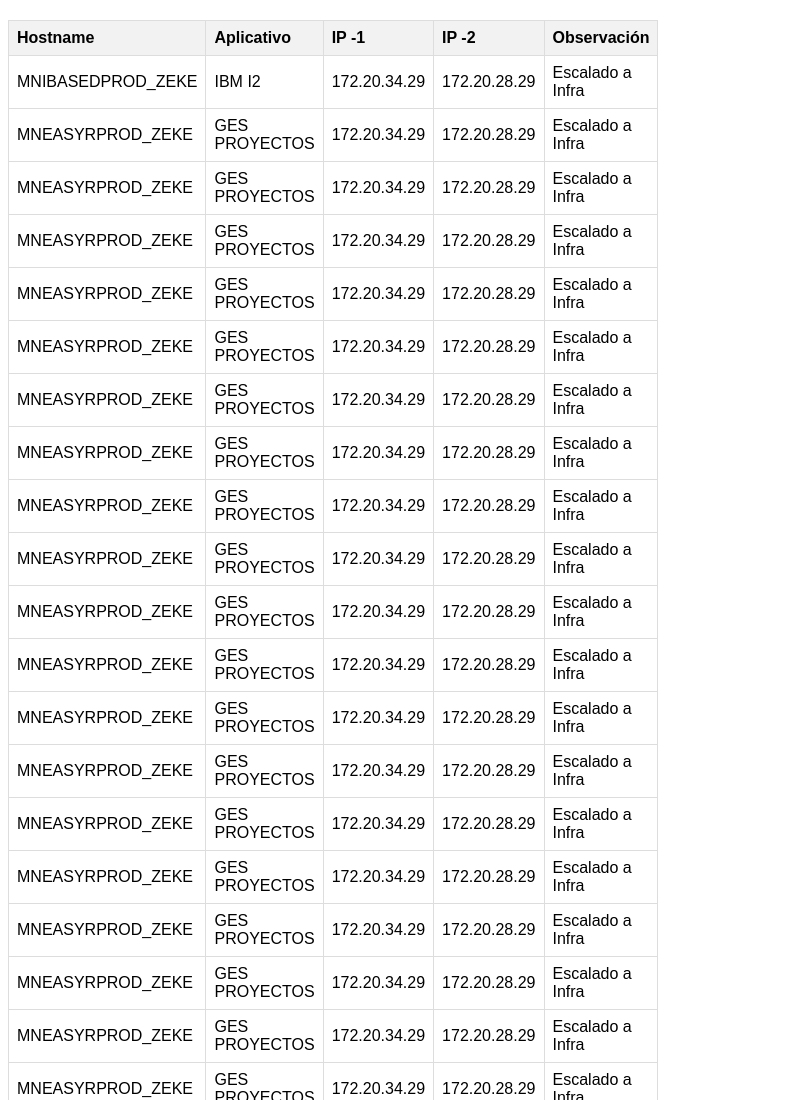
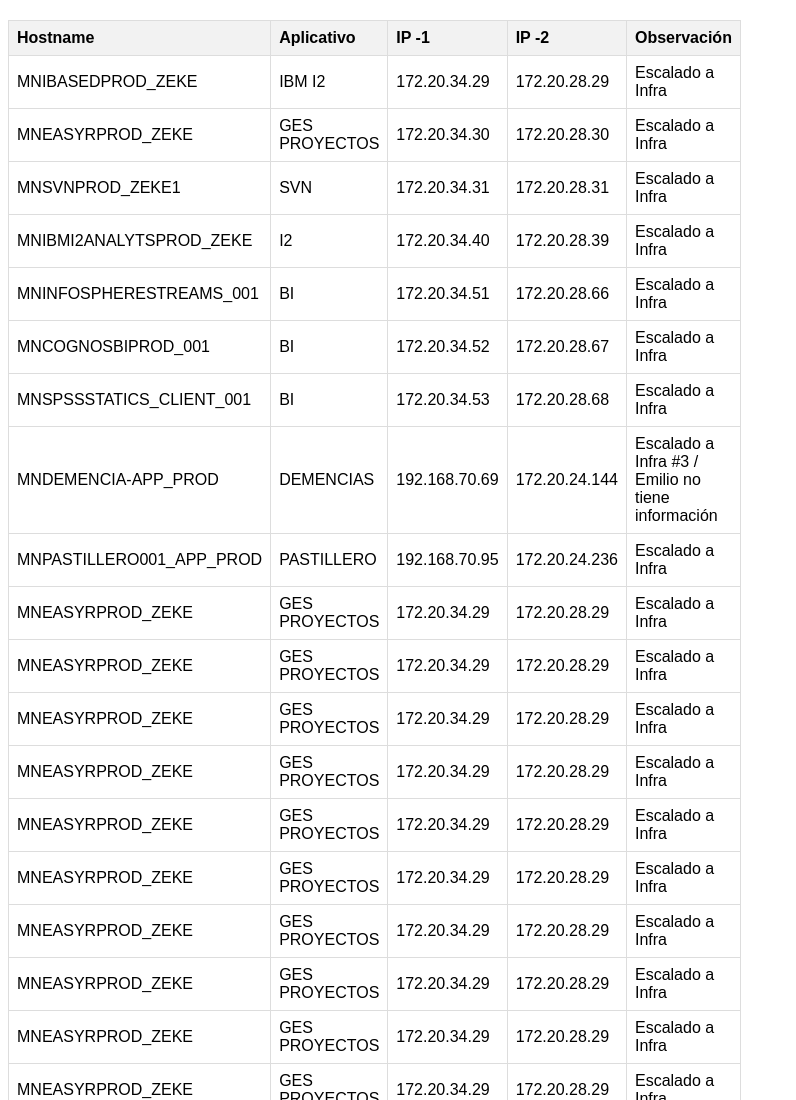
Before and after one commit to jhonrichard1976/listaser, a plain HTML site: page index.html in a window 1280 px wide. Shown: the top 1100 px of the page, without its empty margins (0-796 px from the left). Drawn offline with Linux system fonts and the light colour scheme.

Commit message:
Se suman 10VM

```diff
--- a/index.html
+++ b/index.html
@@ -33,71 +33,71 @@
             <tr>
                 <td>MNEASYRPROD_ZEKE</td>
                 <td>GES PROYECTOS</td>
-                <td>172.20.34.29</td>
-                <td>172.20.28.29</td>
+                <td>172.20.34.30</td>
+                <td>172.20.28.30</td>
                 <td>Escalado a Infra</td>
             </tr>
             <!-- Repetir el formato para otras filas -->
             <!-- Insertar filas de datos aquí -->
             <tr>
-                <td>MNEASYRPROD_ZEKE</td>
-                <td>GES PROYECTOS</td>
-                <td>172.20.34.29</td>
-                <td>172.20.28.29</td>
+                <td>MNSVNPROD_ZEKE1</td>
+                <td>SVN</td>
+                <td>172.20.34.31</td>
+                <td>172.20.28.31</td>
                 <td>Escalado a Infra</td>
             </tr>
             <!-- Repetir el formato para otras filas -->
             <!-- Insertar filas de datos aquí -->
             <tr>
-                <td>MNEASYRPROD_ZEKE</td>
-                <td>GES PROYECTOS</td>
-                <td>172.20.34.29</td>
-                <td>172.20.28.29</td>
+                <td>MNIBMI2ANALYTSPROD_ZEKE</td>
+                <td>I2</td>
+                <td>172.20.34.40</td>
+                <td>172.20.28.39</td>
                 <td>Escalado a Infra</td>
             </tr>
             <!-- Repetir el formato para otras filas -->
             <!-- Insertar filas de datos aquí -->
             <tr>
-                <td>MNEASYRPROD_ZEKE</td>
-                <td>GES PROYECTOS</td>
-                <td>172.20.34.29</td>
-                <td>172.20.28.29</td>
+                <td>MNINFOSPHERESTREAMS_001</td>
+                <td>BI</td>
+                <td>172.20.34.51</td>
+                <td>172.20.28.66</td>
                 <td>Escalado a Infra</td>
             </tr>
             <!-- Repetir el formato para otras filas -->
             <!-- Insertar filas de datos aquí -->
             <tr>
-                <td>MNEASYRPROD_ZEKE</td>
-                <td>GES PROYECTOS</td>
-                <td>172.20.34.29</td>
-                <td>172.20.28.29</td>
+                <td>MNCOGNOSBIPROD_001</td>
+                <td>BI</td>
+                <td>172.20.34.52</td>
+                <td>172.20.28.67</td>
                 <td>Escalado a Infra</td>
             </tr>
             <!-- Repetir el formato para otras filas -->
             <!-- Insertar filas de datos aquí -->
             <tr>
-                <td>MNEASYRPROD_ZEKE</td>
-                <td>GES PROYECTOS</td>
-                <td>172.20.34.29</td>
-                <td>172.20.28.29</td>
+                <td>MNSPSSSTATICS_CLIENT_001</td>
+                <td>BI</td>
+                <td>172.20.34.53</td>
+                <td>172.20.28.68</td>
                 <td>Escalado a Infra</td>
             </tr>
             <!-- Repetir el formato para otras filas -->
             <!-- Insertar filas de datos aquí -->
             <tr>
-                <td>MNEASYRPROD_ZEKE</td>
-                <td>GES PROYECTOS</td>
-                <td>172.20.34.29</td>
-                <td>172.20.28.29</td>
-                <td>Escalado a Infra</td>
+                <td>MNDEMENCIA-APP_PROD</td>
+                <td>DEMENCIAS</td>
+                <td>192.168.70.69</td>
+                <td>172.20.24.144</td>
+                <td>Escalado a Infra #3 / Emilio no tiene información</td>
             </tr>
             <!-- Repetir el formato para otras filas -->
             <!-- Insertar filas de datos aquí -->
             <tr>
-                <td>MNEASYRPROD_ZEKE</td>
-                <td>GES PROYECTOS</td>
-                <td>172.20.34.29</td>
-                <td>172.20.28.29</td>
+                <td>MNPASTILLERO001_APP_PROD</td>
+                <td>PASTILLERO</td>
+                <td>192.168.70.95</td>
+                <td>172.20.24.236</td>
                 <td>Escalado a Infra</td>
             </tr>
             <!-- Repetir el formato para otras filas -->
```
